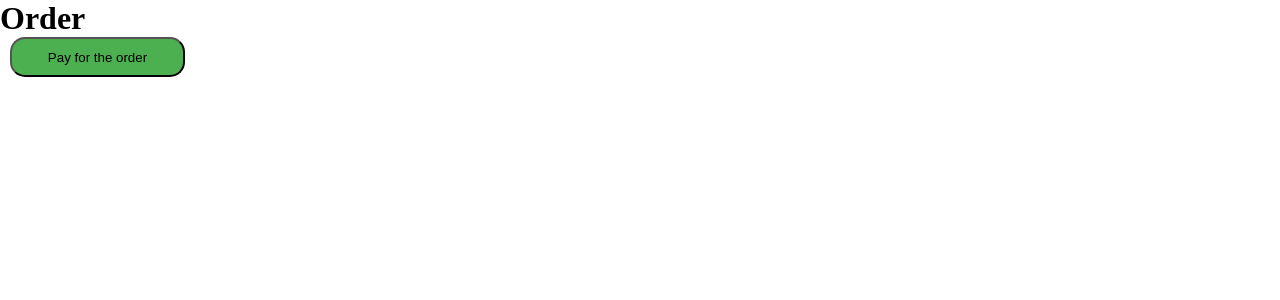
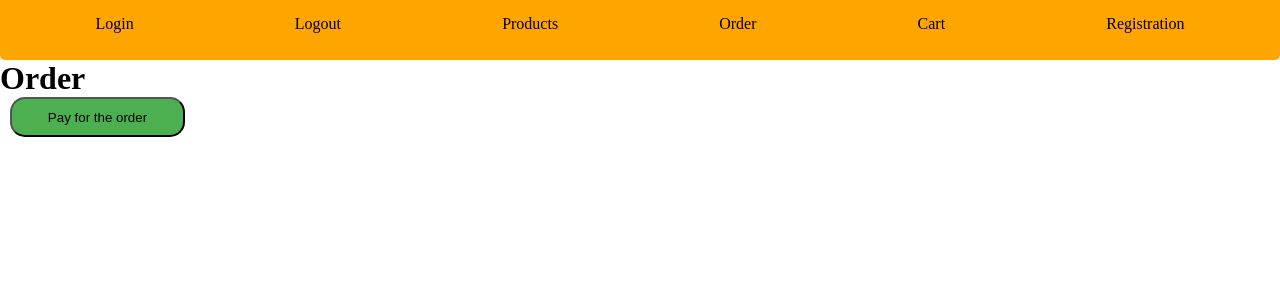
Before and after one commit to xpymka777/market-spa-vue, a Vue app: page /order in a window 1280 px wide. Shown: the top 300 px of the page. Built offline with nearby package versions, Linux system fonts and the light colour scheme.

Commit message:
minor cosmetic changes

```diff
--- a/src/components/Cart.vue
+++ b/src/components/Cart.vue
@@ -1,4 +1,12 @@
 <template>
+  <nav>
+    <a href="/login">Login</a>
+    <a href="/logout">Logout</a>
+    <a href="/products">Products</a>
+    <a href="/order">Order</a>
+    <a href="/cart">Cart</a>
+    <a href="/registration">Registration</a>
+  </nav>
   <div>
     <h1>Cart</h1>
     <div class="products" v-for="item in cartItems" :key="item.id">
@@ -79,4 +87,21 @@ button{
 button:hover{
   cursor: pointer;
 }
+nav{
+  width: 100%;
+  background-color: orange;
+  height: 60px;
+  display: flex;
+  flex-direction: row;
+  justify-content: space-around;
+  border-radius: 0 0 5px 5px;
+  padding: 15px;
+}
+nav>a{
+  color: black;
+  text-decoration: none;
+}
+nav>a:hover{
+  color:white;
+}
 </style>
--- a/src/components/CompletedOrders.vue
+++ b/src/components/CompletedOrders.vue
@@ -1,27 +1,47 @@
 <template>
-  <h1>Completed Orders</h1>
-
+  <nav>
+    <a href="/login">Login</a>
+    <a href="#">Logout</a>
+    <a href="/products">Products</a>
+    <a href="/order">Order</a>
+    <a href="/cart">Cart</a>
+    <a href="/registration">Registration</a>
+  </nav>
+  <div>
+    <h1>Completed Orders</h1>
+    <div class="completed-order" v-for="(order, index) in payedItems" :key="index">
+      <div class="ordered-products" v-for="(item, itemIndex) in order" :key="itemIndex">
+        <h3>Name: {{ item.name }}</h3>
+        <p>Description: {{ item.description }}</p>
+        <p>Price: {{ item.price }}</p>
+      </div>
+    </div>
+  </div>
 </template>
 
 <script>
-  export default {
-    data(){
-      return{
-        //массив для отобпражения выполненных заказов
-        payedItems:[],
-      };
-    },
-    //метод которыйс будет загружать мне массив из localstorage с выполненными заказами
-
-    created() {
-      const savedItems = localStorage.getItem('');
-      if (savedItems) {
-        this.orderedItems = JSON.parse(payedItems);
-      }
+export default {
+  data() {
+    return {
+      payedItems: []
+    };
+  },
+  created() {
+    const savedCompletedOrders = localStorage.getItem('payedItems');
+    if (savedCompletedOrders) {
+      this.payedItems = JSON.parse(savedCompletedOrders);
     }
   }
+};
 </script>
 
 <style scoped>
-
+.completed-order{
+  border: 5px solid red;
+  border-radius: 15px;
+}
+.ordered-products{
+  border: 1px solid black;
+  border-radius: 15px;
+}
 </style>
--- a/src/components/Login.vue
+++ b/src/components/Login.vue
@@ -1,8 +1,11 @@
 <template>
   <nav>
+    <a href="/login">Login</a>
+    <a href="/logout">Logout</a>
     <a href="/products">Products</a>
-    <a href="#">Orders</a>
-    <a href="#">Completed Orders</a>
+    <a href="/order">Order</a>
+    <a href="/cart">Cart</a>
+    <a href="/registration">Registration</a>
   </nav>
   <div class="login">
     <h1>Login</h1>
@@ -39,6 +42,7 @@ export default {
           this.userToken = data.data.user_token;
           localStorage.setItem('userToken', this.userToken);
           // сохраняем токен в localStorage
+          window.location.href = '/products';
         } else {
           // обработка ошибки аутентификации
         }
@@ -103,9 +107,26 @@ button{
   height: 50px;
   width: 150px;
   border-radius: 5px;
+  background-color: whitesmoke;
 }
 button:hover{
   cursor: pointer;
-
+}
+nav{
+  width: 100%;
+  background-color: orange;
+  height: 60px;
+  display: flex;
+  flex-direction: row;
+  justify-content: space-around;
+  border-radius: 0 0 5px 5px;
+  padding: 15px;
+}
+nav>a{
+  color: black;
+  text-decoration: none;
+}
+nav>a:hover{
+  color:white;
 }
 </style>
--- /dev/null
+++ b/src/components/Logout.vue
@@ -0,0 +1,28 @@
+<template>
+  <h1>Are you sure you want to go out?</h1>
+  <div>
+    <button @click="logout">Yes</button>
+    <a href="/products">No</a>
+  </div>
+</template>
+
+<script>
+export default {
+  methods: {
+    logout() {
+      localStorage.removeItem('userToken'); // Remove the userToken from localStorage
+      window.location.href = '/products'; // Redirect to the products page
+    }
+  }
+};
+</script>
+
+<style scoped>
+div{
+  display: flex;
+  flex-direction: row;
+  justify-content: space-around;
+  width: 500px;
+  margin-top: 25px;
+}
+</style>
--- a/src/components/Order.vue
+++ b/src/components/Order.vue
@@ -1,4 +1,12 @@
 <template>
+  <nav>
+    <a href="/login">Login</a>
+    <a href="/logout">Logout</a>
+    <a href="/products">Products</a>
+    <a href="/order">Order</a>
+    <a href="/cart">Cart</a>
+    <a href="/registration">Registration</a>
+  </nav>
   <div>
     <h1>Order</h1>
     <div class="ordered-products" v-for="item in orderedItems" :key="item.id">
@@ -6,7 +14,7 @@
       <p>Description: {{ item.description }}</p>
       <p>Price: {{ item.price }}</p>
     </div>
-    <button>Pay for the order</button>
+    <button @click="payForOrder">Pay for the order</button>
   </div>
 </template>
 
@@ -15,13 +23,26 @@ export default {
   data() {
     return {
       orderedItems: [],
-      payedItems:[],
+      payedItems: [],
+
     };
   },
   created() {
     const savedItems = localStorage.getItem('order');
     if (savedItems) {
       this.orderedItems = JSON.parse(savedItems);
+    }
+    const savedCompletedOrders = localStorage.getItem('payedItems');
+    if (savedCompletedOrders) {
+      this.payedItems = JSON.parse(savedCompletedOrders);
+    }
+  },
+  methods: {
+    payForOrder() {
+      this.payedItems.push([...this.orderedItems]); // Push a copy of the orderedItems array to payedItems
+      this.orderedItems = []; // Clear the orderedItems array
+      localStorage.setItem('order', JSON.stringify(this.orderedItems));
+      localStorage.setItem('payedItems', JSON.stringify(this.payedItems));
     }
   }
 };
@@ -42,4 +63,21 @@ export default {
 button{
   margin-left: 10px;
 }
+nav{
+  width: 100%;
+  background-color: orange;
+  height: 60px;
+  display: flex;
+  flex-direction: row;
+  justify-content: space-around;
+  border-radius: 0 0 5px 5px;
+  padding: 15px;
+}
+nav>a{
+  color: black;
+  text-decoration: none;
+}
+nav>a:hover{
+  color:white;
+}
 </style>
--- a/src/components/Products.vue
+++ b/src/components/Products.vue
@@ -1,4 +1,12 @@
 <template>
+  <nav>
+    <a href="/login" v-if="!savedToken">Login</a>
+    <a href="/logout" v-if="savedToken">Logout</a>
+    <a href="/products">Products</a>
+    <a href="/order">Order</a>
+    <a href="/cart">Cart</a>
+    <a href="/registration" v-if="!savedToken">Registration</a>
+  </nav>
   <div>
     <h1>Products</h1>
 
@@ -15,7 +23,8 @@
 export default {
   data() {
     return {
-      products: []
+      products: [],
+      // savedToken: null,
     };
   },
   created() {
@@ -46,6 +55,10 @@ export default {
         // обработка ошибки сети
       }
     },
+    // getTokenFromLocalStorage() {
+    //   this.savedToken = localStorage.getItem('userToken');
+    //   console.log(this.savedToken)
+    // },
     addToCart(product) {
       let cartItems = JSON.parse(localStorage.getItem('cart')) || [];
       cartItems.push(product);
@@ -63,10 +76,20 @@ export default {
 }
 nav{
   width: 100%;
+  background-color: orange;
   height: 60px;
   display: flex;
   flex-direction: row;
   justify-content: space-around;
+  border-radius: 0 0 5px 5px;
+  padding: 15px;
+}
+nav>a{
+  color: black;
+  text-decoration: none;
+}
+nav>a:hover{
+  color:white;
 }
 .products{
   display: flex;
--- a/src/components/Registration.vue
+++ b/src/components/Registration.vue
@@ -1,4 +1,12 @@
 <template>
+  <nav>
+    <a href="/login">Login</a>
+    <a href="/logout">Logout</a>
+    <a href="/products">Products</a>
+    <a href="/order">Order</a>
+    <a href="/cart">Cart</a>
+    <a href="/registration">Registration</a>
+  </nav>
   <h1>Registration</h1>
   <div>
     <form @submit.prevent="registerUser">
@@ -84,4 +92,21 @@ button{
   height: 40px;
   border-radius: 15px;
 }
+nav{
+  width: 100%;
+  background-color: orange;
+  height: 60px;
+  display: flex;
+  flex-direction: row;
+  justify-content: space-around;
+  border-radius: 0 0 5px 5px;
+  padding: 15px;
+}
+nav>a{
+  color: black;
+  text-decoration: none;
+}
+nav>a:hover{
+  color:white;
+}
 </style>
--- a/src/router/index.js
+++ b/src/router/index.js
@@ -5,6 +5,7 @@ import Registration from "@/components/Registration.vue";
 import Cart from "@/components/Cart.vue";
 import CompletedOrders from "@/components/CompletedOrders.vue"
 import Order from "@/components/Order.vue"
+import Logout from "@/components/Logout.vue";
 
 const router = createRouter({
   history: createWebHistory(import.meta.env.BASE_URL),
@@ -19,6 +20,11 @@ const router = createRouter({
       name: 'Login',
       component: Login
      },
+    {
+      path:'/logout',
+      name:'Logout',
+      component:Logout,
+    },
     {
       path: '/products',
       name: 'Products',
```
